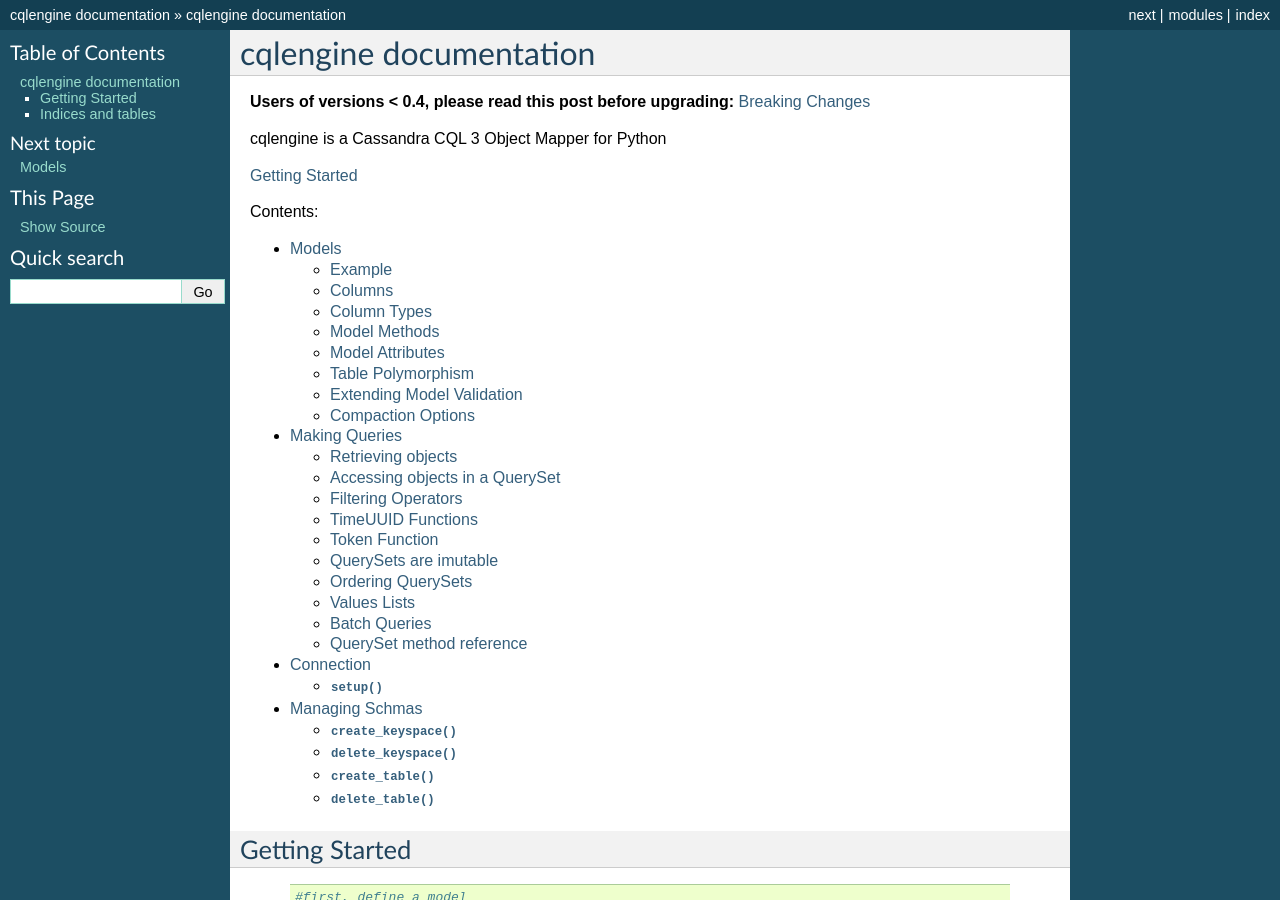
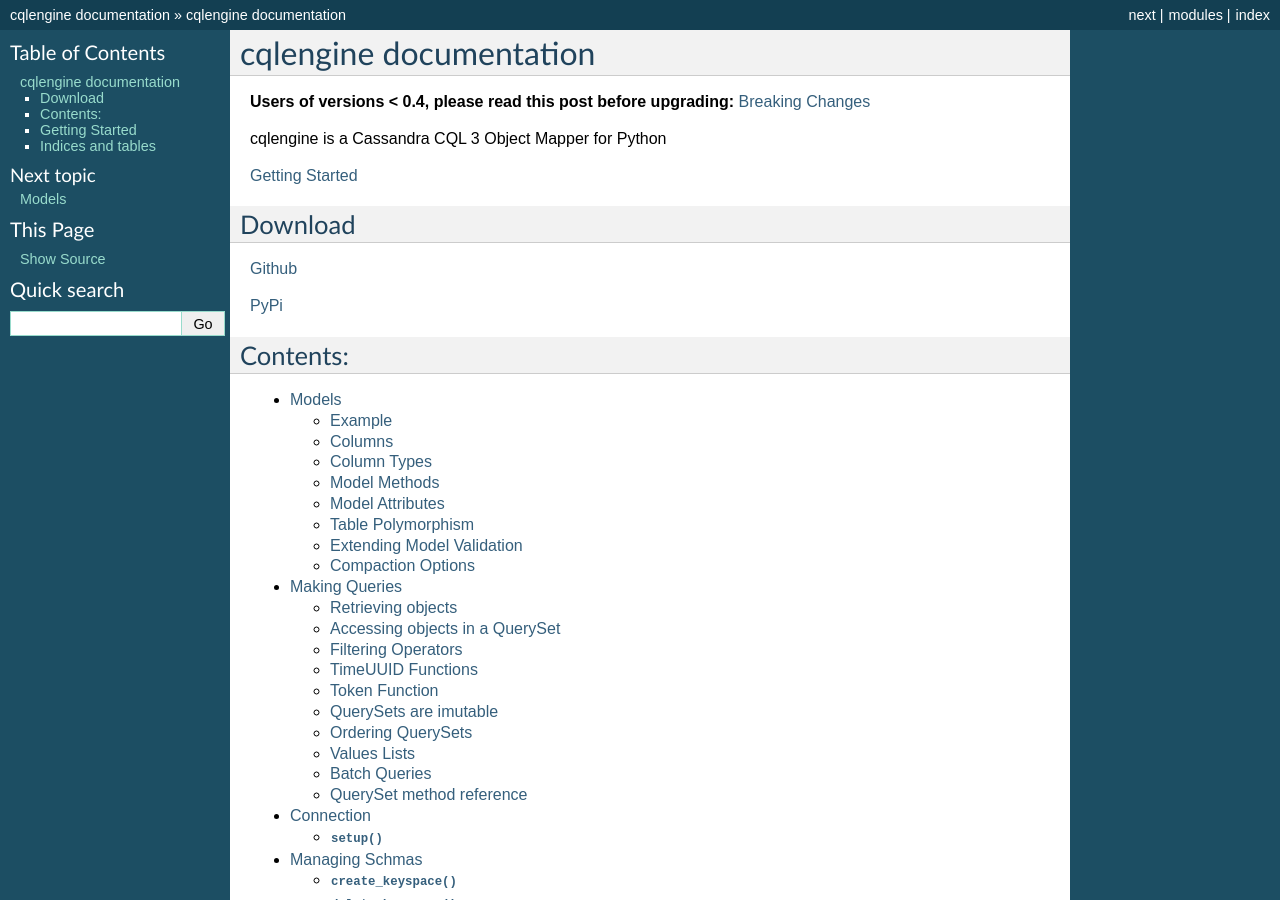
Before and after one commit to datastax/python-driver, a Sphinx documentation site: the page built from docs/index.rst, in a window 1280 px wide and 900 px high. Built offline with Sphinx 7.4.7, drawn with Linux system fonts in a browser that asks for light colours; formulas are drawn with MathJax 3; pages that are not in the unit, such as notebooks, are missing from menus.

Commit message:
updating the doc index with download links

```diff
--- a/docs/index.rst
+++ b/docs/index.rst
@@ -13,7 +13,15 @@
 
 :ref:`getting-started`
 
+Download
+========
+
+`Github <https://github.com/cqlengine/cqlengine>`_
+
+`PyPi <https://pypi.python.org/pypi/cqlengine>`_
+
 Contents:
+=========
 
 .. toctree::
     :maxdepth: 2
```
